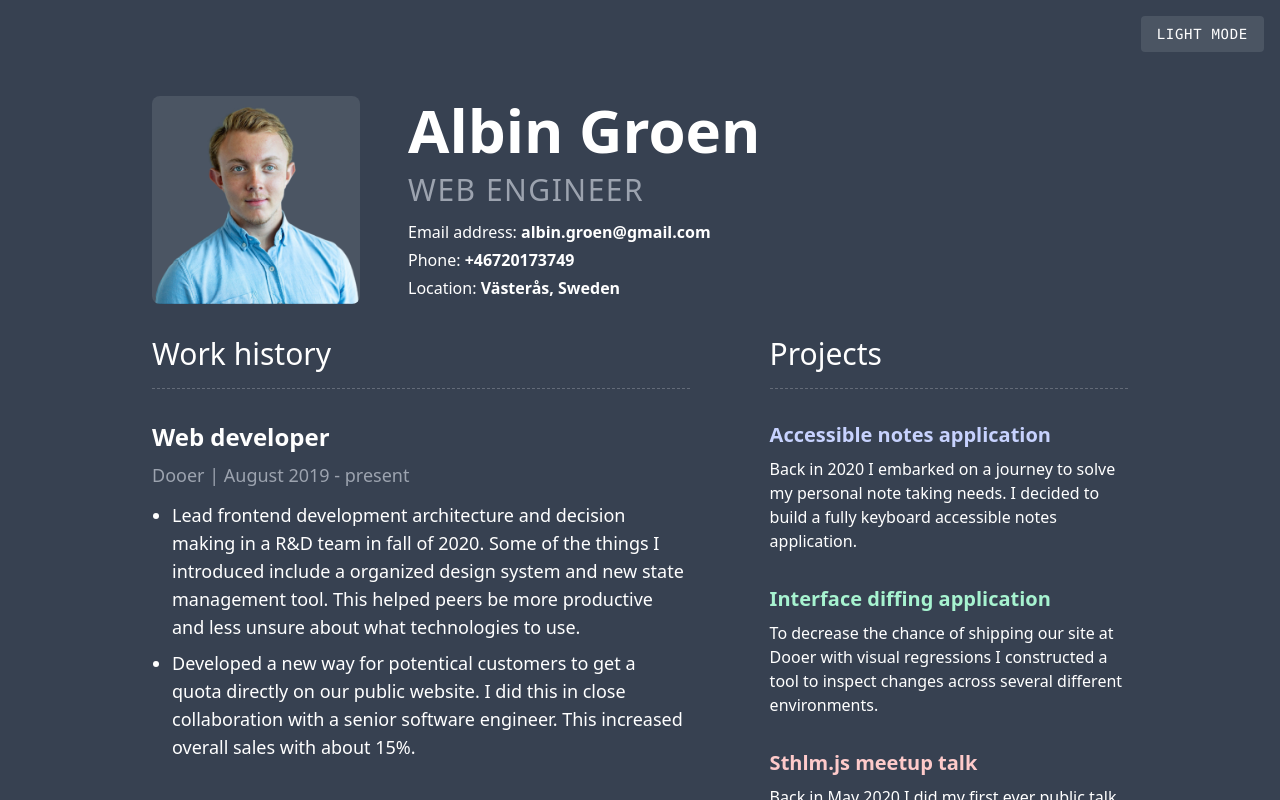
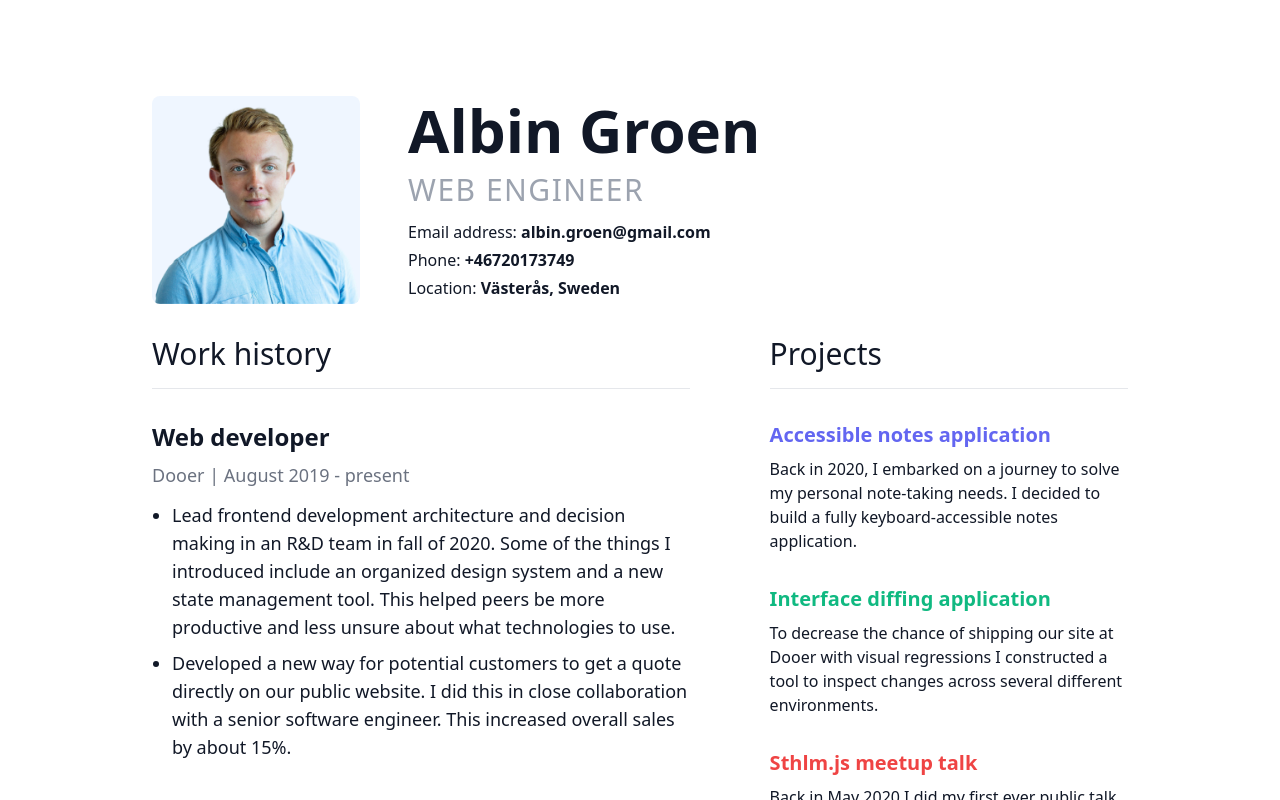
Before and after one commit to sunapi386/portfolio-lite, a Next.js app in the folder cv/: page / in a window 1280 px wide. Built offline with nearby package versions, Linux system fonts and the light colour scheme.

Commit message:
:recycle: Refactoring

```diff
--- a/cv/constants/projects.json
+++ b/cv/constants/projects.json
@@ -1,7 +1,7 @@
 [
   {
     "title": "Accessible notes application",
-    "description": "Back in 2020 I embarked on a journey to solve my personal note taking needs. I decided to build a fully keyboard accessible notes application.",
+    "description": "Back in 2020, I embarked on a journey to solve my personal note-taking needs. I decided to build a fully keyboard-accessible notes application.",
     "colorDark": "indigo-200",
     "color": "indigo-500"
   },
@@ -25,7 +25,7 @@
   },
   {
     "title": "Nordic.js/design volunteer",
-    "description": "Back in fall of 2018 I, together with many others, helped organize the design and development conference of Nordic.design and Nordic.js in Stockholm.",
+    "description": "Back in the fall of 2018 I, together with many others, helped organize the design and development conference of Nordic.design and Nordic.js in Stockholm.",
     "colorDark": "yellow-200",
     "color": "yellow-500"
   }
--- a/cv/pages/_app.js
+++ b/cv/pages/_app.js
@@ -2,19 +2,19 @@ import { useState } from "react";
 import "../styles/globals.css";
 
 function MyApp({ Component, pageProps }) {
-  const [darkMode, setDarkMode] = useState(true);
+  const [darkMode, setDarkMode] = useState(false);
 
   return (
     <div className={darkMode ? "dark" : undefined}>
       <div className="antialiased text-gray-900 dark:text-white dark:bg-gray-700 h-screen overflow-auto">
-        <div className="absolute right-0 top-0 p-4">
+        {/* <div className="absolute right-0 top-0 p-4">
           <button
             className="px-4 py-2 rounded bg-gray-100 dark:bg-gray-600 cursor-pointer uppercase text-sm tracking-wider font-mono"
             onClick={() => setDarkMode(!darkMode)}
           >
             {darkMode ? "Light mode" : "Dark mode"}
           </button>
-        </div>
+        </div> */}
 
         <Component {...pageProps} />
       </div>
--- a/cv/pages/index.tsx
+++ b/cv/pages/index.tsx
@@ -10,7 +10,7 @@ export default function Home() {
       </Head>
 
       <div className="max-w-screen-lg mx-auto py-24 px-6">
-        <header className="flex flex-col lg:flex-row text-center lg:text-left items-center space-y-8 lg:space-y-0 lg:space-x-12">
+        <header className="flex items-center space-x-12">
           <img
             className="w-52 rounded-lg bg-blue-50 dark:bg-gray-600 object-contain object-bottom"
             alt="Albin Groen profile"
@@ -40,7 +40,7 @@ export default function Home() {
           </div>
         </header>
 
-        <section className="flex flex-col lg:flex-row items-start space-y-10 md:space-x-20 md:space-y-0 mt-8">
+        <section className="flex  items-start space-x-20 mt-8">
           <div className="w-3/5">
             <h2 className="text-3xl font-medium">Work history</h2>
 
@@ -56,16 +56,16 @@ export default function Home() {
               <ul className="list-disc pl-5 mt-3 flex flex-col space-y-2 text-lg">
                 <li>
                   Lead frontend development architecture and decision making in
-                  a R&D team in fall of 2020. Some of the things I introduced
-                  include a organized design system and new state management
+                  an R&D team in fall of 2020. Some of the things I introduced
+                  include an organized design system and a new state management
                   tool. This helped peers be more productive and less unsure
                   about what technologies to use.
                 </li>
                 <li>
-                  Developed a new way for potentical customers to get a quota
+                  Developed a new way for potential customers to get a quote
                   directly on our public website. I did this in close
                   collaboration with a senior software engineer. This increased
-                  overall sales with about 15%.
+                  overall sales by about 15%.
                 </li>
               </ul>
             </div>
@@ -79,8 +79,8 @@ export default function Home() {
               </h4>
               <ul className="list-disc pl-5 mt-3 flex flex-col space-y-2 text-lg">
                 <li>
-                  Re-designed the business facing recruiting application in
-                  close contact with stakeholders such as CEO, CTO and
+                  Re-designed the business-facing recruiting application in
+                  close contact with stakeholders such as the CEO, CTO, and
                   co-founder.
                 </li>
                 <li>
@@ -100,8 +100,8 @@ export default function Home() {
                 I have worked a long time with web development. Starting with
                 JavaScript HTML and CSS and learning the communication between
                 server and client, and nowadays specializing in frameworks and
-                tools like React, TypeScript, GraphQL, design-systems and state
-                management libraries. I have knowledge with a large scale of web
+                tools like React, TypeScript, GraphQL, design-systems, and state
+                management libraries. I have knowledge of a large scale of web
                 development tools and services, but can't list them all here, so
                 feel free to ask me.
               </p>
@@ -117,7 +117,7 @@ export default function Home() {
                   1st place Northack hackathon
                 </h3>
 
-                <p className="lg:max-w-md mt-1 text-lg text-gray-500 dark:text-gray-400">
+                <p className="max-w-md mt-1 text-lg text-gray-500 dark:text-gray-400">
                   November 2019
                 </p>
               </div>
@@ -127,7 +127,7 @@ export default function Home() {
                   2nd place OpenHack hackathon
                 </h3>
 
-                <p className="lg:max-w-md mt-1 text-lg text-gray-500 dark:text-gray-400">
+                <p className="max-w-md mt-1 text-lg text-gray-500 dark:text-gray-400">
                   November 2018
                 </p>
               </div>
@@ -137,7 +137,7 @@ export default function Home() {
                   Most improved student diploma
                 </h3>
 
-                <p className="lg:max-w-md mt-1 text-lg text-gray-500 dark:text-gray-400">
+                <p className="max-w-md mt-1 text-lg text-gray-500 dark:text-gray-400">
                   June 2018
                 </p>
               </div>
@@ -156,9 +156,7 @@ export default function Home() {
                 >
                   {project.title}
                 </h3>
-                <p className="max-w-lg lg:max-w-md mt-2">
-                  {project.description}
-                </p>
+                <p className="max-w-md mt-2">{project.description}</p>
               </div>
             ))}
             <div className="mt-10">
@@ -171,7 +169,7 @@ export default function Home() {
                   Wijkmanska Highschool
                 </h3>
 
-                <p className="lg:max-w-md mt-1 text-lg text-gray-500 dark:text-gray-400">
+                <p className="max-w-md mt-1 text-lg text-gray-500 dark:text-gray-400">
                   Technical degree | 2015-2018
                 </p>
               </div>
```
